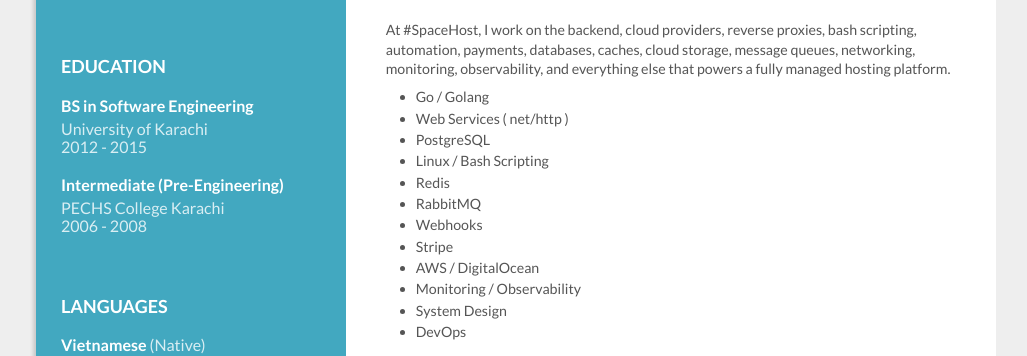
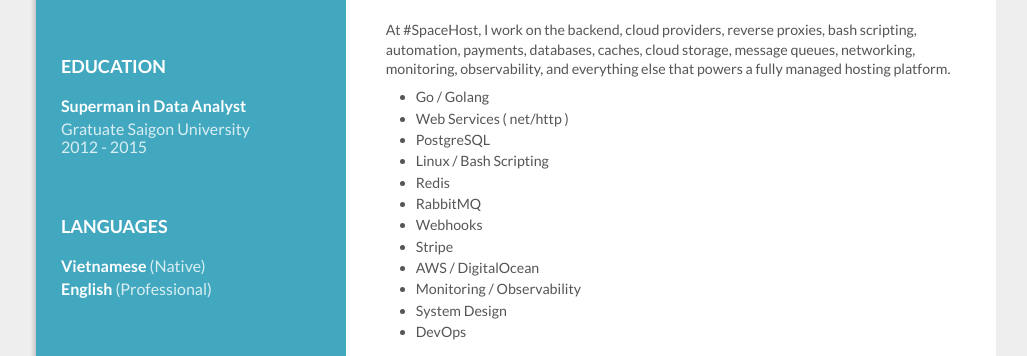
Before and after one commit to HLeehehe/huyle.github.io, a plain HTML site: page index.html in a window 1280 px wide. Shown: the part 430-786 px from the top of the page, without its empty margins (124-1151 px from the left). Drawn offline with nearby package versions, Linux system fonts and the light colour scheme.

Commit message:
Update index.html

```diff
--- a/index.html
+++ b/index.html
@@ -51,13 +51,10 @@
 
                     <h3>Education</h3>
                     <div class="personal-ed">
-                        <p class="personal-ed-bold">BS in Software Engineering</p>
-                        <p class="personal-ed-light">University of Karachi<br>2012 - 2015</p>
+                        <p class="personal-ed-bold">Superman in Data Analyst</p>
+                        <p class="personal-ed-light">Gratuate Saigon University<br>2012 - 2015</p>
                     </div>
-                    <div class="personal-ed">
-                        <p class="personal-ed-bold">Intermediate (Pre-Engineering)</p>
-                        <p class="personal-ed-light">PECHS College Karachi<br>2006 - 2008</p>
-                    </div>
+
 
                     <h3>Languages</h3>
                     <div class="personal-ed">
```
